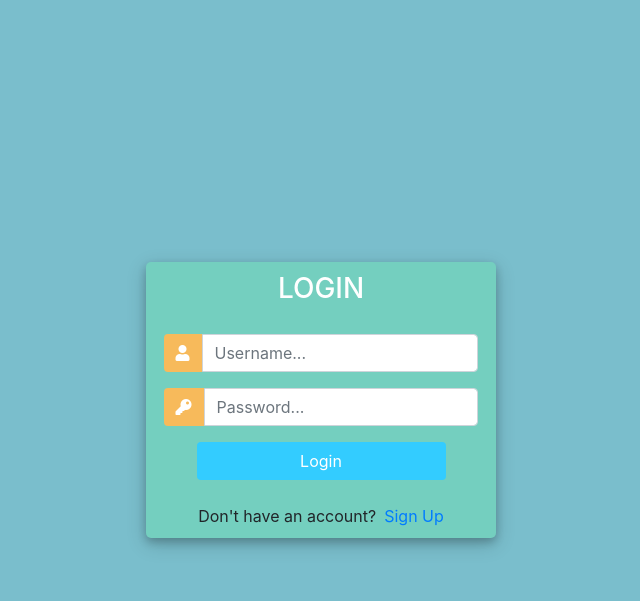
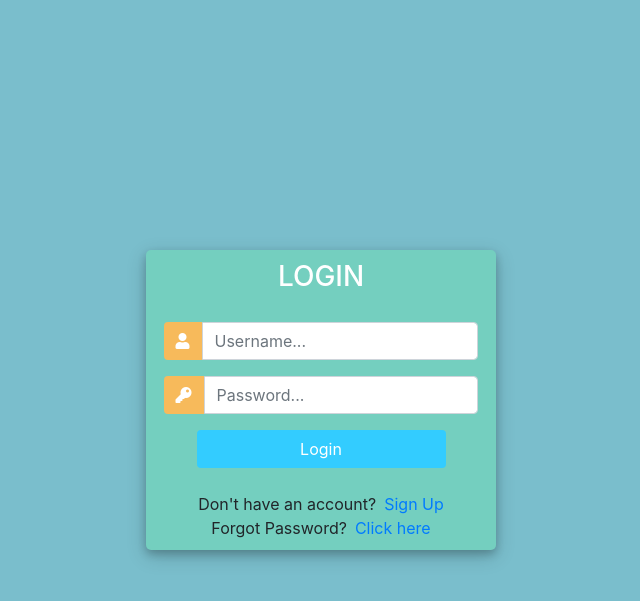
Before and after one commit to Mister-Sinister/CustomerManagement, a Django app: page /login/ in a window 1280 px wide. Shown: the top 601 px of the page, without its empty margins (319-959 px from the left). Run offline with Django 4.2, Linux system fonts and the light colour scheme; some libraries are stand-ins or nearby versions.

Commit message:
Password reset using email

```diff
--- a/CustomerManagement/settings.py
+++ b/CustomerManagement/settings.py
@@ -125,6 +125,8 @@ STATICFILES_DIRS = [
     os.path.join(BASE_DIR, 'static')
 ]
 
+EMAIL_BACKEND = 'django.core.mail.backends.console.EmailBackend'
+
 MEDIA_ROOT = os.path.join(BASE_DIR, 'static/images')
 
 # Default primary key field type
--- a/accounts/templates/accounts/login.html
+++ b/accounts/templates/accounts/login.html
@@ -118,6 +118,9 @@
 					<div class="d-flex justify-content-center links">
 						Don't have an account? <a href="{% url 'register' %}" class="ml-2">Sign Up</a>
 					</div>
+					<div class="d-flex justify-content-center links">
+						Forgot Password? <a href="{% url 'password_reset' %}" class="ml-2">Click here</a>
+					</div>
 
 				</div>
 			</div>
--- /dev/null
+++ b/accounts/templates/accounts/password_reset_done.html
@@ -0,0 +1,5 @@
+<h3>Password reset complete</h3>
+
+<p>Your password has been set. You may go ahead and log in now.</p>
+
+<a href="/">Log in</a>
--- /dev/null
+++ b/accounts/templates/accounts/password_reset_sent.html
@@ -0,0 +1,6 @@
+<h3>Password reset sent</h3>
+
+
+<p>We’ve emailed you instructions for setting your password, if an account exists with the email you entered. You should receive them shortly.</p>
+
+<p>If you don’t receive an email, please make sure you’ve entered the address you registered with, and check your spam folder.</p>
--- a/accounts/urls.py
+++ b/accounts/urls.py
@@ -1,6 +1,7 @@
 from django.urls import path
+from django.contrib.auth import views as auth_views
+
 from . import views
-
 
 urlpatterns = [
     path('', views.home, name='home'),
@@ -17,4 +18,20 @@ urlpatterns = [
     path('update_order/<str:pk>', views.updateOrder, name='update_order'),
     path('delete_order/<str:pk>', views.deleteOrder, name='delete_order'),
 
+    path('reset_password/',
+         auth_views.PasswordResetView.as_view(template_name='accounts/password_reset.html'),
+         name='password_reset'),
+
+    path('reset_password_sent/',
+         auth_views.PasswordResetDoneView.as_view(template_name='accounts/password_reset_sent.html'),
+         name='password_reset_done'),
+
+    path('reset/<uidb64>/<token>',
+         auth_views.PasswordResetConfirmView.as_view(template_name='accounts/password_reset_form.html'),
+         name='password_reset_confirm'),
+
+    path('reset_password_complete/',
+         auth_views.PasswordResetCompleteView.as_view(template_name='accounts/password_reset_done.html'),
+         name='password_reset_complete'),
+
 ]
--- a/accounts/views.py
+++ b/accounts/views.py
@@ -1,15 +1,24 @@
 from django.shortcuts import render, redirect
+from django.core.mail import send_mail, BadHeaderError
+from django.contrib.auth.forms import PasswordResetForm
 from django.http import HttpResponse
 from .models import *
 from .forms import OrderForm, CreateUserForm, CustomerForm
+from django.template.loader import render_to_string
 from django.forms import inlineformset_factory
 from .filters import OrderFilter
 from django.contrib.auth.forms import UserCreationForm
 from django.contrib.auth import authenticate, login, logout
 from django.contrib import messages
 from django.contrib.auth.decorators import login_required
-from django.contrib.auth.models import Group
+from django.contrib.auth.models import Group, User
 from .decorators import unauthenticated_user, allowed_users, admin_only
+from django.utils.http import urlsafe_base64_encode
+from django.contrib.auth.tokens import default_token_generator
+from django.db.models.query_utils import Q
+from django.utils.encoding import force_bytes
+
+
 # Create your views here.
 
 
@@ -52,6 +61,37 @@ def loginPage(request):
             messages.info(request, 'Username OR password is incorrect')
     context = {}
     return render(request, 'accounts/login.html', context)
+
+
+@unauthenticated_user
+def password_reset_request(request):
+    if request.method == "POST":
+        password_reset_form = PasswordResetForm(request.POST)
+        if password_reset_form.is_valid():
+            data = password_reset_form.cleaned_data['email']
+            associated_users = User.objects.filter(Q(email=data))
+            if associated_users.exists():
+                for user in associated_users:
+                    subject = "Password Reset Requested"
+                    email_template_name = "accounts/password_reset_email.txt"
+                    c = {
+                        "email": user.email,
+                        'domain': '127.0.0.1:8000',
+                        'site_name': 'Website',
+                        "uid": urlsafe_base64_encode(force_bytes(user.pk)),
+                        "user": user,
+                        'token': default_token_generator.make_token(user),
+                        'protocol': 'http',
+                    }
+                    email = render_to_string(email_template_name, c)
+                    try:
+                        send_mail(subject, email, 'admin@example.com', [user.email], fail_silently=False)
+                    except BadHeaderError:
+                        return HttpResponse('Invalid header found.')
+                    return redirect("/reset_password_sent/")
+    password_reset_form = PasswordResetForm()
+    return render(request=request, template_name="accounts/password_reset.html",
+                  context={"password_reset_form": password_reset_form})
 
 
 def logoutUser(request):
@@ -136,10 +176,10 @@ def createOrder(request, pk):
     OrderFormSet = inlineformset_factory(Customer, Order, fields=('product', 'status'), extra=10)
     customer = Customer.objects.get(id=pk)
     formset = OrderFormSet(queryset=Order.objects.none(), instance=customer)
-    #form = OrderForm(initial={'customer': customer})
+    # form = OrderForm(initial={'customer': customer})
     if request.method == 'POST':
-        #print('Printing POST:', request.POST)
-        #form = OrderForm(request.POST)
+        # print('Printing POST:', request.POST)
+        # form = OrderForm(request.POST)
         formset = OrderFormSet(request.POST, instance=customer)
         if formset.is_valid():
             formset.save()
```
Also changed, not shown: accounts/templates/accounts/password_reset.html (added, +11 -0 lines), accounts/templates/accounts/password_reset_email.txt (added, +15 -0 lines), accounts/templates/accounts/password_reset_form.html (added, +11 -0 lines), db.sqlite3.
